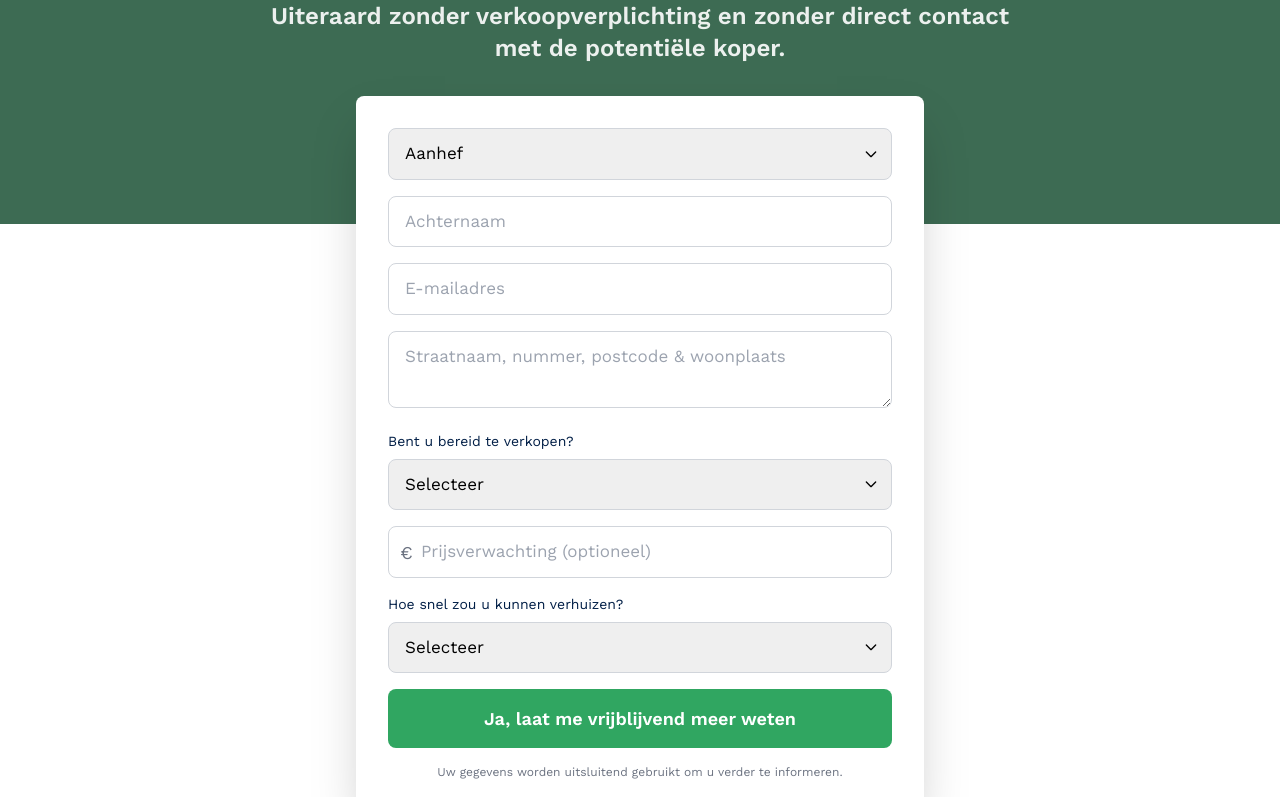
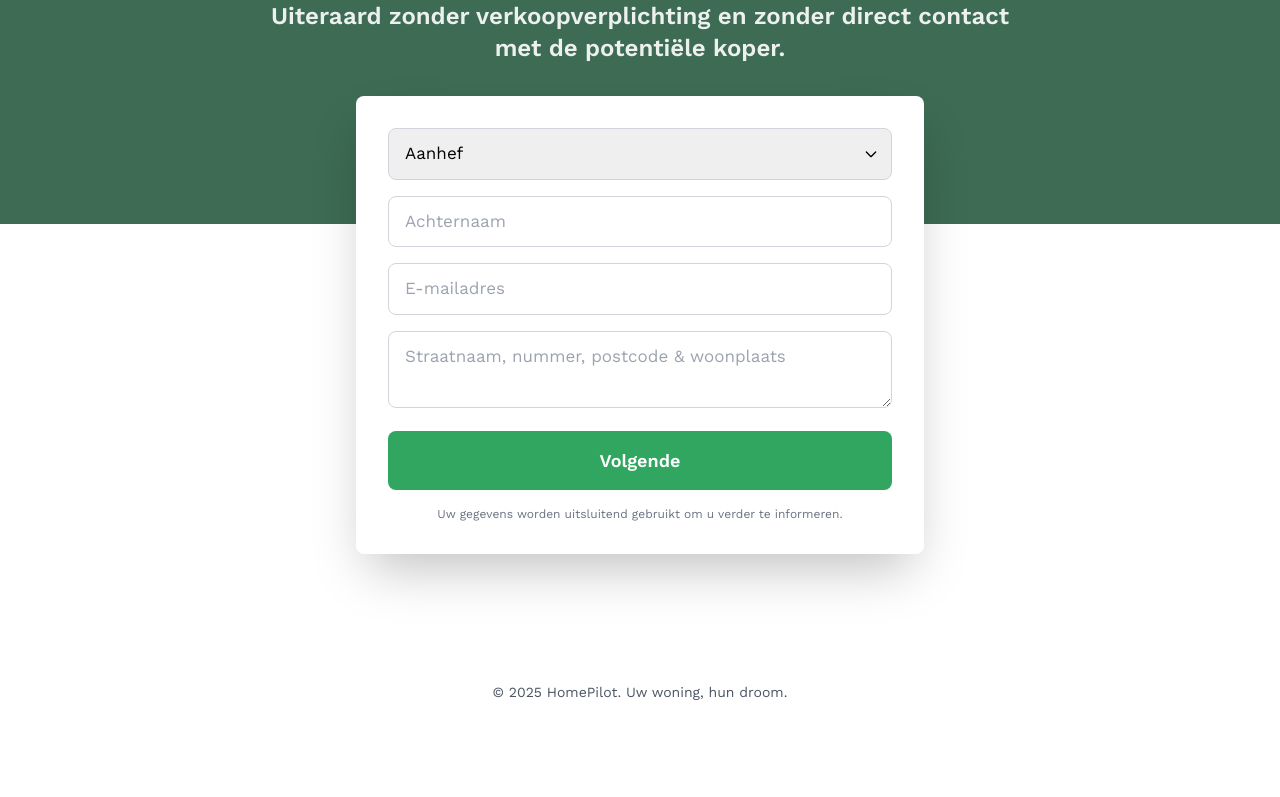
Before and after one commit to dnnsptri/homepilot, a Next.js app: page /lp2 in a window 1280 px wide. Shown: the part 383-1180 px from the top of the page. After the commit the page ends 1117 px from the top, so only its background shows below. Built offline with nearby package versions, Linux system fonts and the light colour scheme; no server answers.

Commit message:
LP2: two-step form (Volgende -> extras -> submit), copy updates, theming

```diff
--- a/pages/lp2.jsx
+++ b/pages/lp2.jsx
@@ -8,6 +8,7 @@ const supabase = createClient(
 
 export default function LP2() {
   const [showForm, setShowForm] = useState(true)
+  const [showExtras, setShowExtras] = useState(false)
   const [form, setForm] = useState({
     salutation: '',
     name: '',
@@ -27,6 +28,11 @@ export default function LP2() {
 
   async function handleSubmit(e) {
     e.preventDefault()
+    // If extras not shown yet, move to step 2 instead of submitting
+    if (!showExtras) {
+      setShowExtras(true)
+      return
+    }
     setSubmitting(true)
     setToast({ show: false, type: '', message: '' })
 
@@ -53,6 +59,7 @@ export default function LP2() {
         setSubmitted(true)
         setToast({ show: true, type: 'success', message: 'Bedankt! We nemen contact op.' })
         setForm({ salutation: '', name: '', email: '', address: '', willing_to_sell: '', price_expectation: '', move_timing: '' })
+        setShowExtras(false)
         setTimeout(() => setSubmitted(false), 2000)
       }
     } catch (err) {
@@ -93,6 +100,7 @@ export default function LP2() {
           {showForm && (
             <div className="bg-white p-8 shadow-2xl rounded-lg">
               <form onSubmit={handleSubmit} className="space-y-4">
+                {/* Step 1 fields */}
                 <div>
                   <label className="sr-only" htmlFor="salutation">Aanhef</label>
                   <select id="salutation" name="salutation" value={form.salutation} onChange={handleChange} required className="w-full px-4 py-3 border border-gray-300 rounded-lg focus:ring-2 focus:ring-blue-600">
@@ -106,7 +114,9 @@ export default function LP2() {
                 <input name="email" type="email" value={form.email} onChange={handleChange} placeholder="E-mailadres" required className="w-full px-4 py-3 border border-gray-300 rounded-lg focus:ring-2 focus:ring-blue-600" />
                 <textarea name="address" value={form.address} onChange={handleChange} placeholder="Straatnaam, nummer, postcode & woonplaats" required className="w-full px-4 py-3 border border-gray-300 rounded-lg focus:ring-2 focus:ring-blue-600" />
 
-                {/* LP2 extra fields */}
+                {/* Step 2 fields (revealed after Volgende) */}
+                {showExtras && (
+                  <>
                     <div>
                       <label className="block text-sm font-medium text-[#001E46] mb-2">Bent u bereid te verkopen?</label>
                       <select name="willing_to_sell" value={form.willing_to_sell} onChange={handleChange} className="w-full px-4 py-3 border border-gray-300 rounded-lg focus:ring-2 focus:ring-blue-600">
@@ -131,10 +141,19 @@ export default function LP2() {
                         <option value="onbekend">Onbekend</option>
                       </select>
                     </div>
+                  </>
+                )}
 
+                {/* CTA */}
+                {!showExtras ? (
+                  <button type="button" onClick={() => setShowExtras(true)} className="w-full bg-[#30A661] text-white font-semibold py-4 px-6 rounded-lg hover:bg-[#0B2918] focus:ring-4 focus:ring-blue-300 transition-all duration-200">
+                    Volgende
+                  </button>
+                ) : (
                   <button type="submit" disabled={submitting} className="w-full bg-[#30A661] text-white font-semibold py-4 px-6 rounded-lg hover:bg-[#0B2918] focus:ring-4 focus:ring-blue-300 transition-all duration-200 disabled:opacity-50 disabled:cursor-not-allowed transform hover:scale-105 active:scale-95">
-                  {submitting ? 'Versturen...' : submitted ? 'Verstuurd' : 'Ja, laat me vrijblijvend meer weten'}
+                    {submitting ? 'Versturen...' : submitted ? 'Verstuurd' : 'Opslaan'}
                   </button>
+                )}
                 <p className="text-xs text-gray-500 text-center mt-3">Uw gegevens worden uitsluitend gebruikt om u verder te informeren.</p>
               </form>
             </div>
```
Lines whose indentation alone changed are shown as unchanged.
